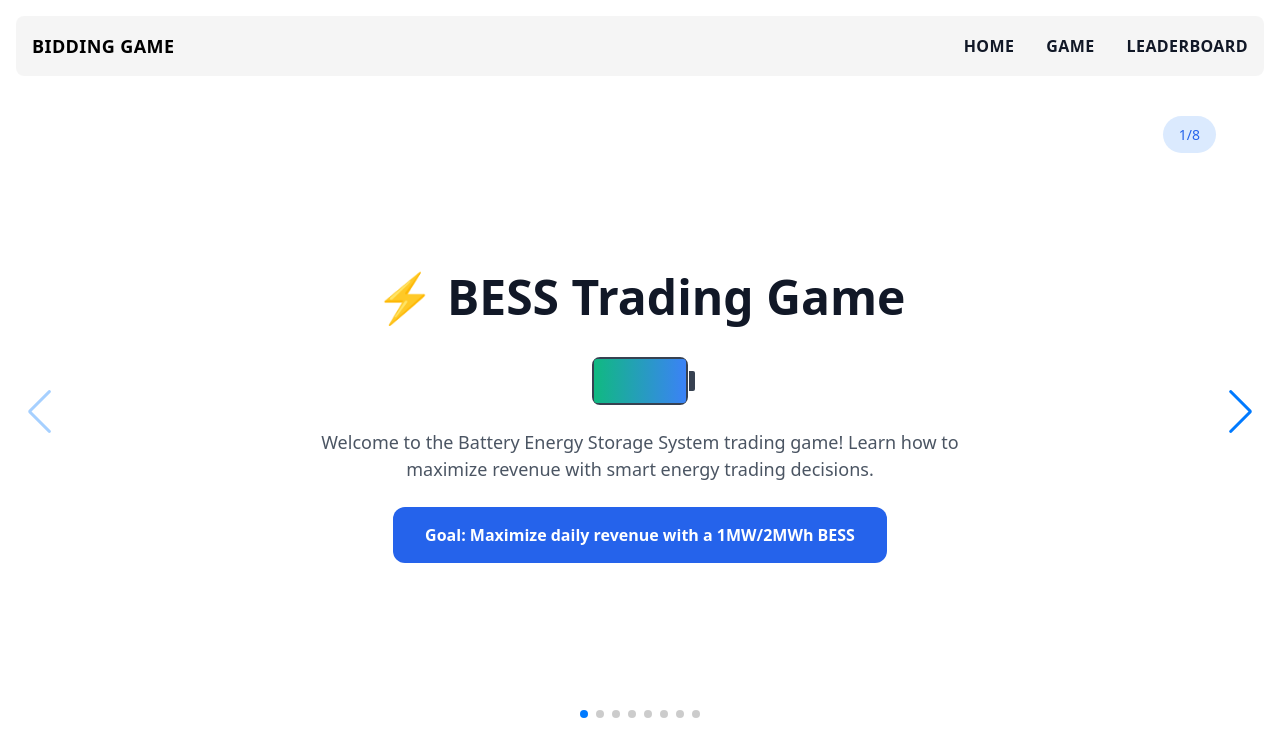
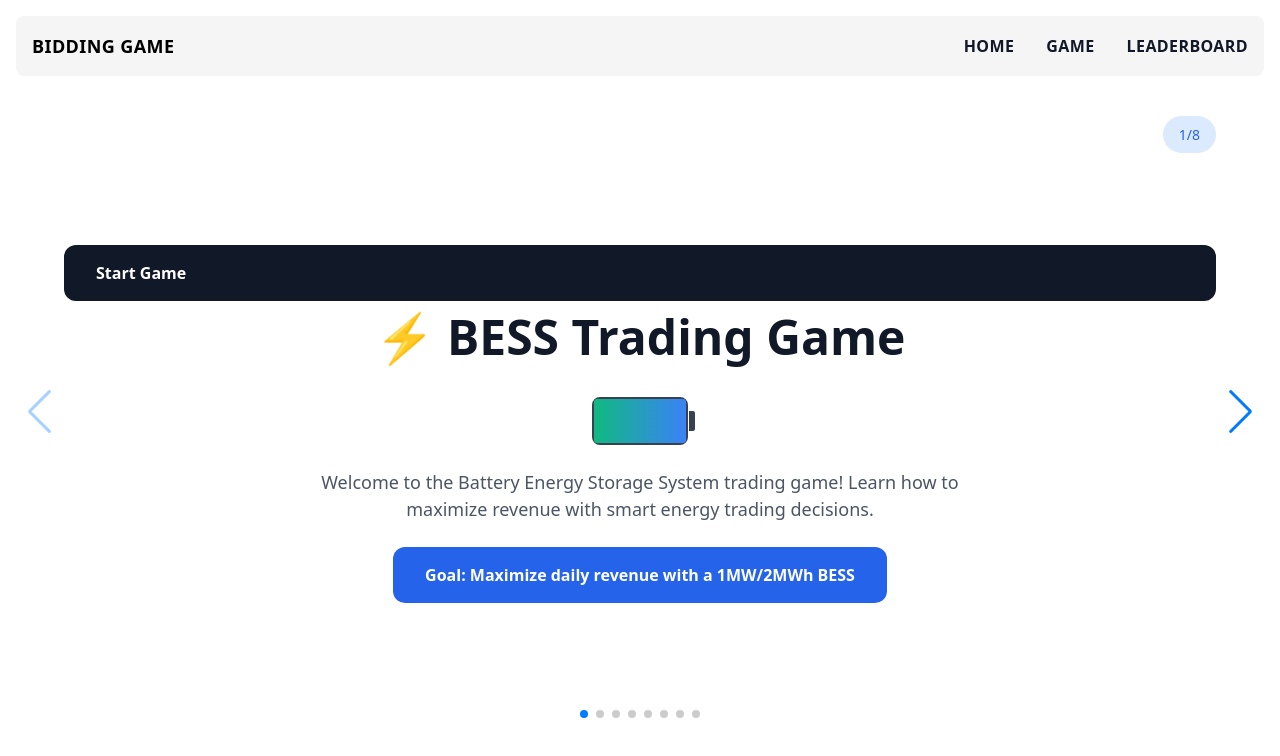
Before and after one commit to OllieFord/bidding-game, a SvelteKit app: page /intro in a window 1280 px wide. Shown: the top 756 px of the page. Built offline with nearby package versions, Linux system fonts and the light colour scheme.

Commit message:
change game call to action

```diff
--- a/src/routes/intro/+page.svelte
+++ b/src/routes/intro/+page.svelte
@@ -45,6 +45,9 @@
 		<div class="swiper-slide">
 			<div class="slide-content">
 				<div class="slide-number">1/8</div>
+				<a href="/game" class="final-cta">
+					<strong>Start Game</strong>
+				</a>
 				<div class="slide-inner">
 					<h1 class="title">⚡ BESS Trading Game</h1>
 					<div class="battery-display">
@@ -280,9 +283,9 @@
 						</div>
 					</div>
 
-					<div class="final-cta">
-						<strong>Ready to play? Maximize your 24-hour revenue!</strong>
-					</div>
+					<a href="/game" class="final-cta">
+						<strong>Start Game</strong>
+					</a>
 				</div>
 			</div>
 		</div>
```
